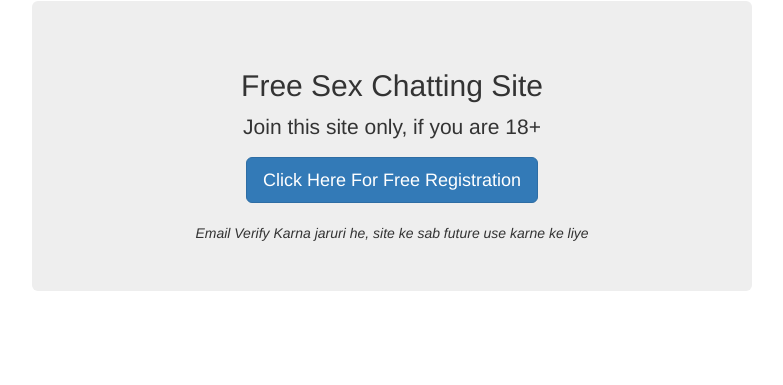
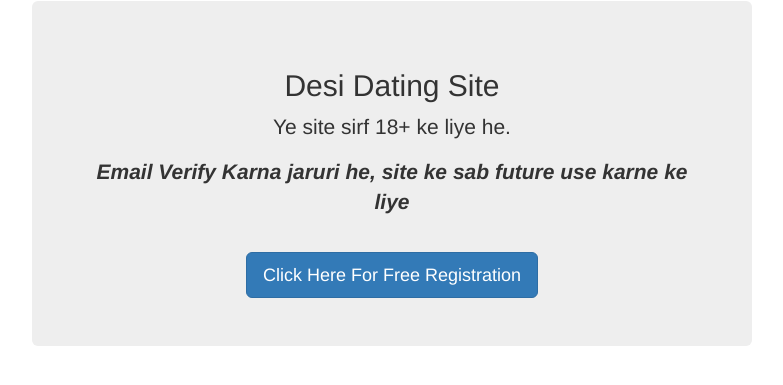
Before and after one commit to enyusu/enyusu.github.com, a Jekyll site: the page built from _posts/2015-02-02-msg.md, in a window 1280 px wide. Shown: the top 385 px of the page, without its empty margins (248-1031 px from the left). Built offline with Jekyll 4.4.1, drawn with Linux system fonts in a browser that asks for light colours; nearby versions of some CDN libraries.

Commit message:
Update 2015-02-02-msg.md

```diff
--- a/_posts/2015-02-02-msg.md
+++ b/_posts/2015-02-02-msg.md
@@ -1,27 +1,15 @@
 ---
 layout: post
 title: message
-redirect_from:
-  - /msg/
-  - message4u/
 permalink: dating-india-lp/
 ---
-<section class="main col col-lg-12 visible-xs">
+
+<section class="main col col-lg-12">
 <div class="jumbotron">
 <center>
-<h2>Female Dating Site (22+ only)</h2>
-<p> Ye site sirf female ke liye he jinki umr 22 hun.<br/></p>
-<a class="btn btn-primary btn-lg" href="http://kuaptrk.com/mt/y224x2c484s233t224q2u234/&subid1=pb" role="button" rel="nofollow"> Click Here For Free Registration </a><br/>
-<br/><i>Email Verify Karna jaruri he, site ke sab future use karne ke liye</i>
+<h2>Desi Dating Site</h2>
+<p>Ye site sirf 18+ ke liye he.</p>
+<p><b><i>Email Verify Karna jaruri he, site ke sab future use karne ke liye</i></b></p><br/>
+<a class="btn btn-primary btn-lg" href="http://cldadlt.com/?a=29307&c=73006&s1=" role="button" rel="nofollow"> Click Here For Free Registration </a><br/>
 </center>
 </div></section>
-
-<section class="main col col-lg-12 visible-lg visible-md">
-<div class="jumbotron">
-<center>
-<h2>Free Sex Chatting Site</h2>
-<p>Join this site only, if you are 18+<br/></p>
-<a class="btn btn-primary btn-lg" href="http://cldadlt.com/?a=29307&c=73006&s1=" role="button" rel="nofollow"> Click Here For Free Registration</a><br/>
-<br/><i>Email Verify Karna jaruri he, site ke sab future use karne ke liye</i>
-</center>
-</div></section>
```
